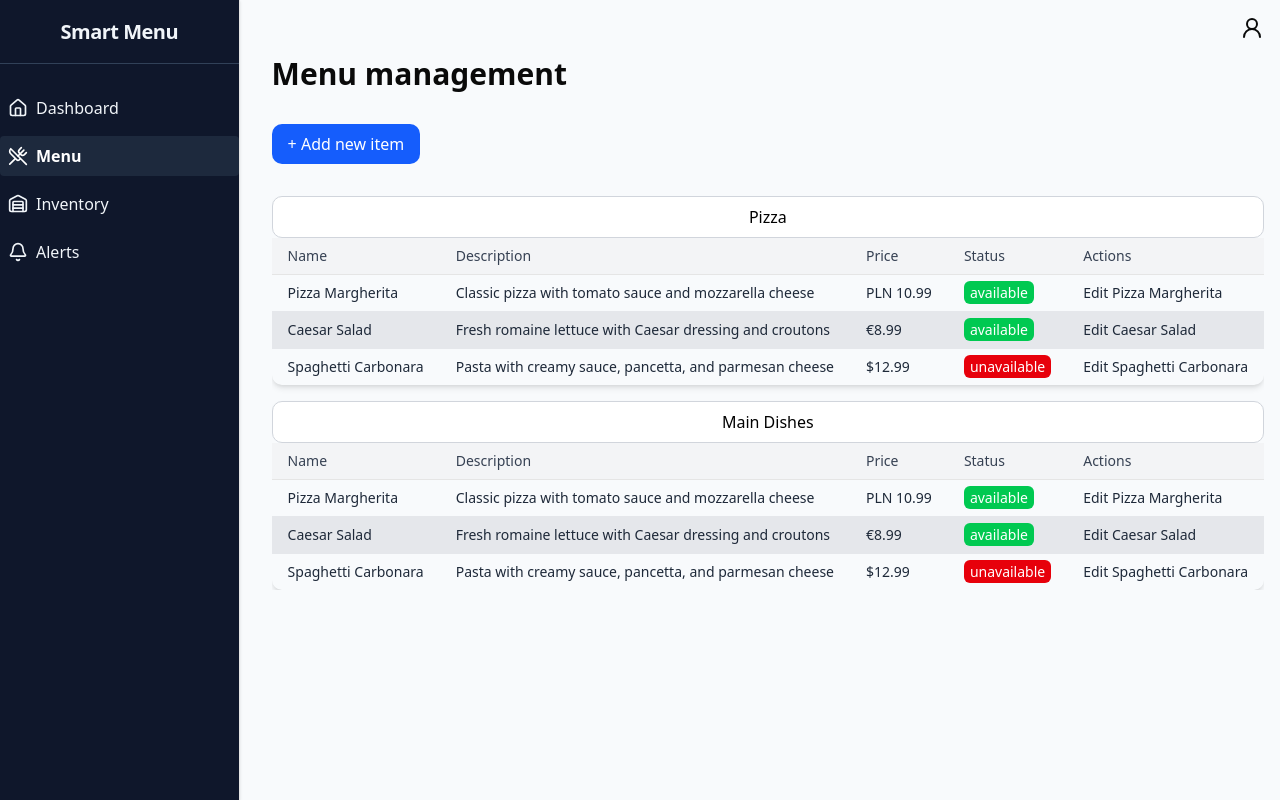
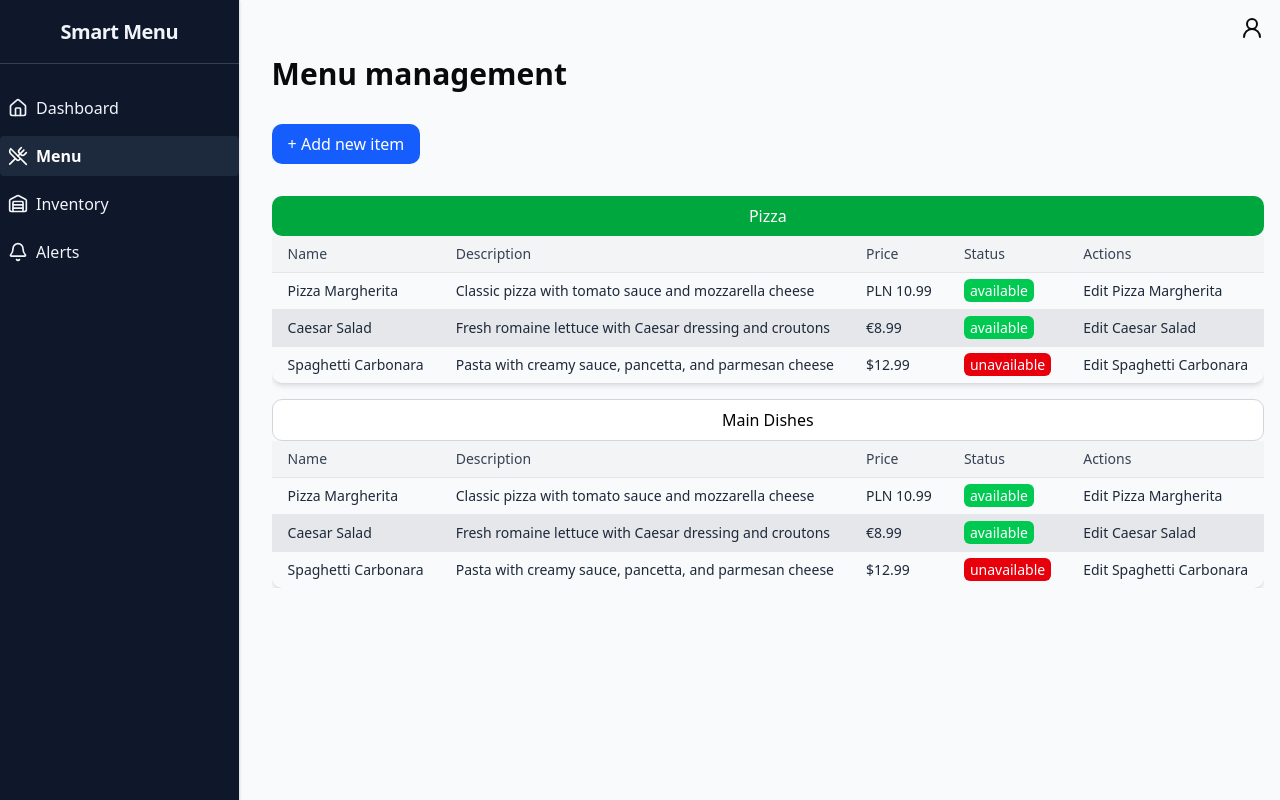
Before and after one commit to lukasz-kowalski/smart-menu, a Next.js app: page /en/menu in a window 1280 px wide. Built offline with nearby package versions, Linux system fonts and the light colour scheme.

Commit message:
Add variants to Accordion

```diff
--- a/src/components/data/Accordion/Accordion.tsx
+++ b/src/components/data/Accordion/Accordion.tsx
@@ -1,13 +1,25 @@
 import { PropsWithChildren, useId } from 'react';
 
 import { useOpen } from '@/hooks/useOpen';
-import { Button } from '@/components/action/Button';
 import { cn } from '@/lib/utils';
+
+export type AccordionVariant = 'green' | 'blue' | 'neutral' | 'red' | 'yellow';
 
 type AccordionProps = {
   title: string;
-  variant?: 'primary' | 'secondary' | 'neutral' | 'danger' | 'outline';
+  variant?: AccordionVariant;
   initialOpen?: boolean;
+};
+
+const baseStyles =
+  'w-full px-4 py-2 inline-flex items-center justify-center rounded-lg font-medium transition-colors duration-200 cursor-pointer';
+
+const variantStyles = {
+  blue: 'bg-blue-900 text-white hover:bg-blue-800 focus:ring-blue-400',
+  green: 'bg-green-600 text-white hover:bg-green-700 focus:ring-green-400',
+  neutral: 'bg-white text-black border border-gray-300 hover:bg-gray-100 focus:ring-gray-400',
+  red: 'bg-red-700 text-white hover:bg-red-800 focus:ring-red-400',
+  yellow: 'bg-yellow-600 text-white hover:bg-yellow-700 focus:ring-yellow-400',
 };
 
 export const Accordion = ({
@@ -24,16 +36,15 @@ export const Accordion = ({
 
   return (
     <div className="rounded-lg shadow-md">
-      <Button
-        variant={variant}
-        size="full"
+      <button
+        className={cn(baseStyles, variantStyles[variant])}
         onClick={toggleOpen}
         aria-expanded={isOpen}
         aria-controls={contentId}
         id={buttonId}
       >
         {title}
-      </Button>
+      </button>
       <div
         id={contentId}
         role="region"
--- a/src/components/data/Accordion/index.ts
+++ b/src/components/data/Accordion/index.ts
@@ -1 +1,2 @@
 export { Accordion } from './Accordion';
+export type { AccordionVariant } from './Accordion';
--- a/src/features/menu/menu/Menu.tsx
+++ b/src/features/menu/menu/Menu.tsx
@@ -3,18 +3,23 @@
 import { Category } from '@/features/menu/menu/Menu.types';
 import { MenuDesktop } from '@/features/menu/menu/MenuDesktop';
 import { MenuMobile } from '@/features/menu/menu/MenuMobile';
-import { Accordion } from '@/components/data/Accordion';
+import { Accordion, AccordionVariant } from '@/components/data/Accordion';
+import { getVariant } from '@/lib/styles/getVariant';
 
 type Props = {
   menu: Category[];
 };
 
+const categoryVariants: AccordionVariant[] = ['green', 'neutral', 'red', 'yellow', 'blue'];
+
 export const Menu = ({ menu }: Props) => {
   return (
     <div className="overflow-x-auto space-y-4" data-testid="menu">
-      {menu.map((category) => {
+      {menu.map((category, categoryIndex) => {
+        const variant = getVariant(categoryVariants, categoryIndex);
+
         return (
-          <Accordion key={category.id} title={category.name}>
+          <Accordion key={category.id} title={category.name} variant={variant}>
             {/* Mobile Stack */}
             <MenuMobile category={category} />
 
--- /dev/null
+++ b/src/lib/styles/getVariant.ts
@@ -0,0 +1,7 @@
+export const getVariant = <T>(variants: T[], index: number): T => {
+  const length = variants.length;
+
+  const normalizedIndex = ((index % length) + length) % length;
+
+  return variants[normalizedIndex];
+};
```
Also changed, not shown: 2 other files (tests, documents, lock files or other folders).
